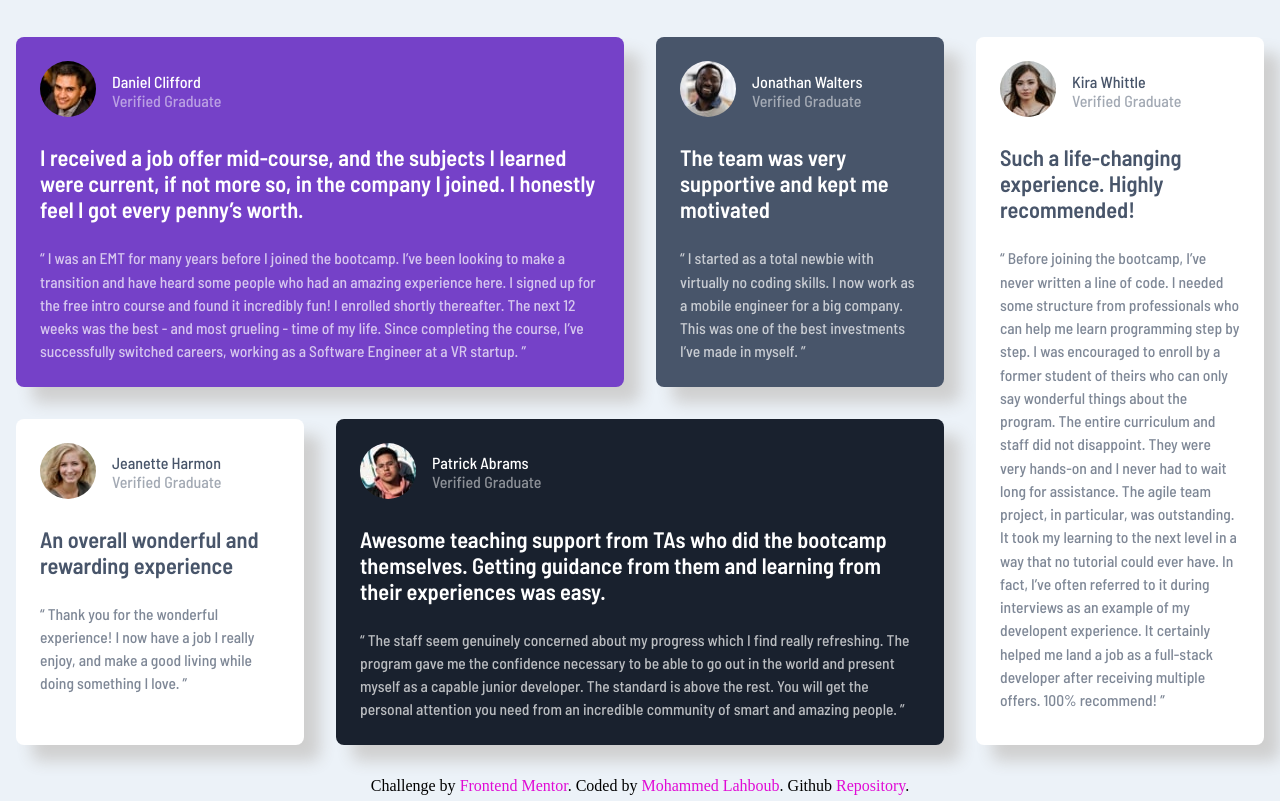
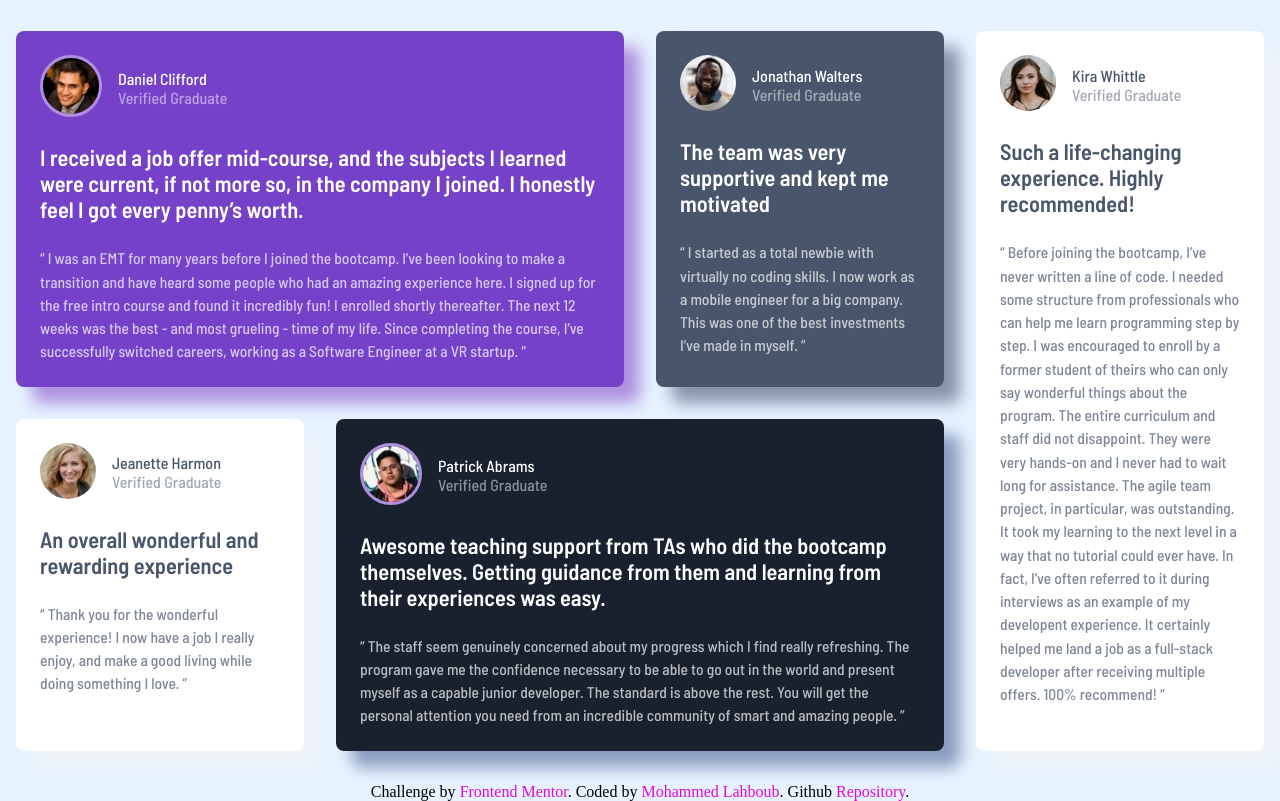
Before and after one commit to mohammedlahboub/Testimonials-grid-section, a plain HTML site: page index.html in a window 1280 px wide. Drawn offline with Linux system fonts and the light colour scheme.

Commit message:
changed box shadow color and Screenshots

```diff
--- a/index.html
+++ b/index.html
@@ -12,10 +12,10 @@
 </head>
 <body>
 <main class="wrapper">
-  <section class="testimonials testimonial--purple White--txt">
+  <section class="testimonials testimonial--purple  White--txt">
     <div class="profile">
     <figure class="profile--figure" >
-      <img class="profile--img"src="./images/image-daniel.jpg" alt="Daniel Clifford Profile image">
+      <img class="img--border profile--img"src="./images/image-daniel.jpg" alt="Daniel Clifford Profile image">
     </figure>
     <figcaption class="profile--txt">
       <h2 class="profile--name">Daniel Clifford</h2>
@@ -61,7 +61,7 @@
   <section class="testimonials testimonial--black White--txt">
     <div class="profile">
     <figure class="profile--figure" >
-      <img class="profile--img"src="./images/image-patrick.jpg" alt="Daniel Clifford Profile image">
+      <img class="profile--img img--border"src="./images/image-patrick.jpg" alt="Daniel Clifford Profile image">
     </figure>
     <figcaption class="profile--txt">
       <h2 class="profile--name">Patrick Abrams</h2>
--- a/styles/style.css
+++ b/styles/style.css
@@ -26,7 +26,7 @@ body{
     align-items: center;
     justify-content: center;
     flex-direction: column;
-    background-color: hsl(210, 46%, 95%);
+    background-color: hsl(210, 100%, 95%);
 }
 .wrapper{
     max-width: 1250px;
@@ -44,23 +44,36 @@ body{
     display: flex;
     flex-direction: column;
     gap: 1.5em;
-    box-shadow: 1rem 1rem 1rem hsl(0, 0%, 81%);
 }
 .testimonial--purple{
+    box-shadow: 1rem 1rem 1rem hsl(263, 55%, 72%) ;
+
     background-color:hsl(263, 55%, 52%) ;
     grid-column: span 2;
 }
 .testimonial--gray{
+    box-shadow: 1rem 1rem 1rem hsl(217, 19%, 60%) ;
+
     background-color:hsl(217, 19%, 35%) ;
 }
 .testimonial--black{
+    box-shadow: 1rem 1rem 1rem hsl(219, 29%, 64%);
+
     background-color:hsl(219, 29%, 14%) ;
     grid-column: span 2;
 }
+.testimonials:hover{
+    opacity: 90%;
+
+}
 .testimonial--White{
+    box-shadow: 1rem 1rem 1rem hsla(0, 0%, 95%, 0.623);
+
     background-color: hsl(0, 0%, 100%);
 }
 .testimonial--WhiteBig{
+    box-shadow: 1rem 1rem 1rem hsla(0, 0%, 95%, 0.623);
+
     background-color: hsl(0, 0%, 100%);
     grid-column: 4;
     grid-row-start:1  ;
@@ -79,7 +92,9 @@ body{
     align-items: center;
     gap: 1em;
 }
-
+.img--border{
+    border: 3px solid hsl(263, 55%, 72%);
+}
 .profile--img{
     border-radius: 50%;
 
```
Also changed, not shown: screenshots/Screenshot-d.png (deleted), screenshots/Screenshot-desktop.png (added), screenshots/Screenshot-m.png (deleted), screenshots/Screenshot-mobile.png (added), screenshots/Screenshot-t.png (deleted), screenshots/Screenshot-tablet.png (added), 1 other file.
